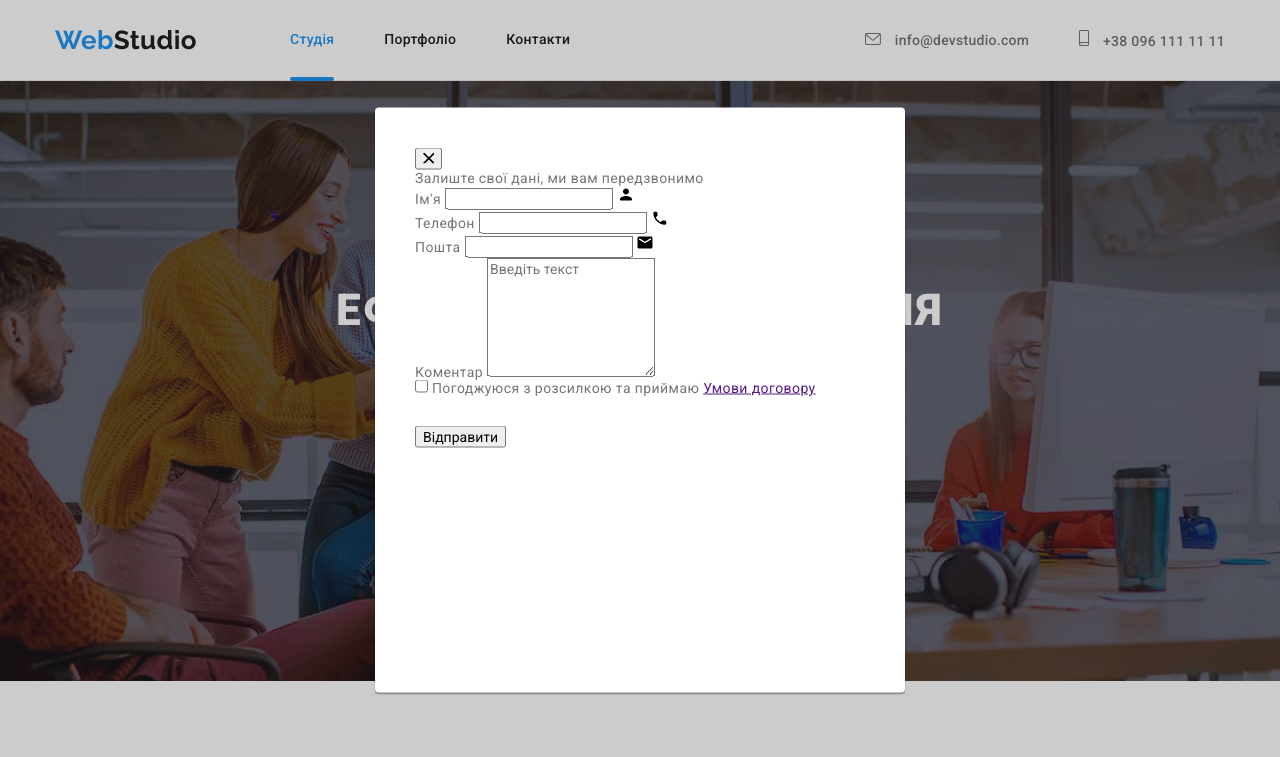
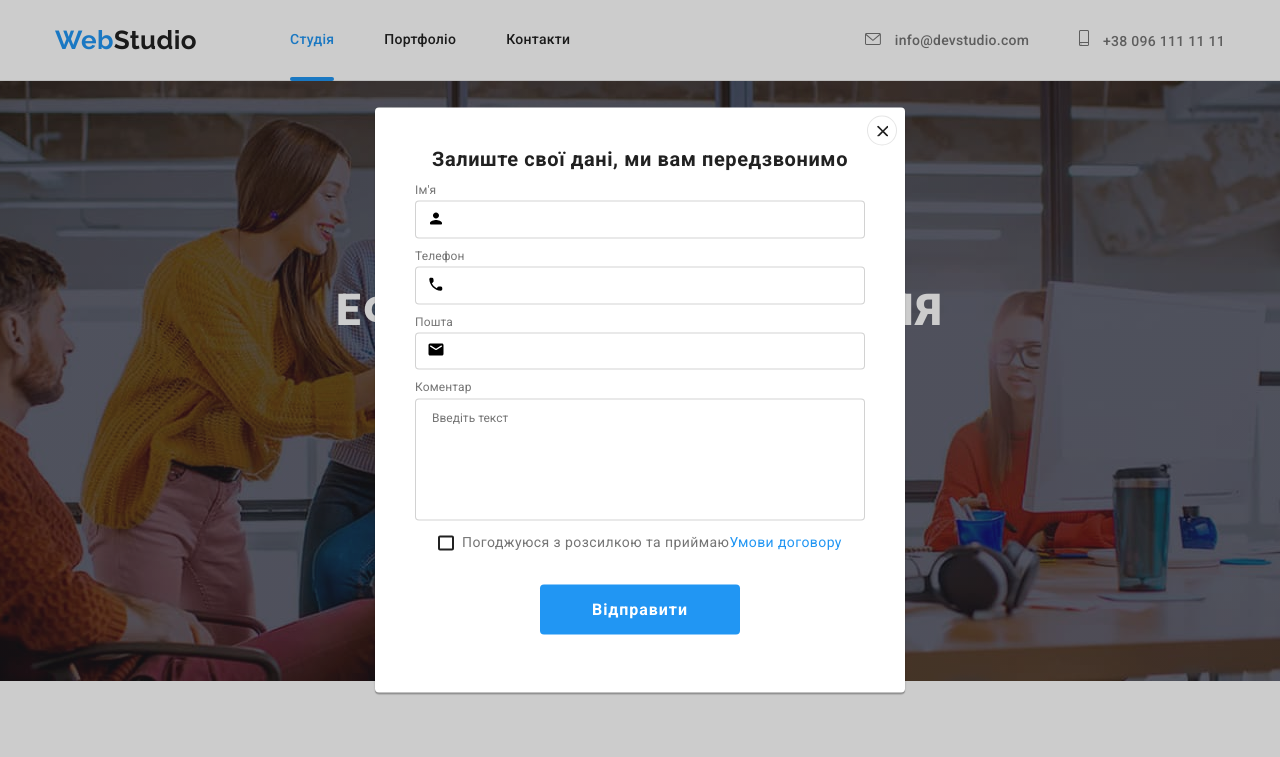
Before and after one commit to Palchuk13/goit-markup-hw-07, a plain HTML site: page index.html in a window 1280 px wide. Both pictures are taken after a click on the button "Замовити послугу". Shown: the top 757 px of the page. Drawn offline with nearby package versions, Linux system fonts and the light colour scheme.

Commit message:
Update index.html

```diff
--- a/index.html
+++ b/index.html
@@ -427,56 +427,56 @@
 
   <div class="backdrop is-hidden" data-modal>
     <div class="modal">
-      <button class="modal-close" type="button" data-modal-close>
+      <button class="modal__close" type="button" data-modal-close>
         <svg width="11" height="11">
           <use href="./images/sprite-icon.svg#icon-close"></use>
         </svg>
       </button>
-      <p class="modal-dsc">Залиште свої дані, ми вам передзвонимо</p>
+      <p class="modal__dsc">Залиште свої дані, ми вам передзвонимо</p>
       <form name="modal-form">
-        <ul class="modal-form list">
-          <li class="form-item">
-            <label class="modal-label">Ім'я
+        <ul class="modal-form">
+          <li class="modal-form__item">
+            <label class="modal-form__label">Ім'я
 
-              <input class="modal-input" type="text" name="username" autofocus />
-              <svg class="modal-icon" width="18" height="18">
+              <input class="modal-form__input" type="text" name="username" autofocus />
+              <svg class="modal-form__icon" width="18" height="18">
                 <use href="./images/sprite-icon.svg#person-modal"></use>
               </svg>
             </label>
           </li>
-          <li class="form-item">
-            <label class="modal-label">Телефон
-              <input class="modal-input" type="tel" name="tel" id="tel" />
-              <svg class="modal-icon" width="18" height="18">
+          <li class="modal-form__item">
+            <label class="modal-form__label">Телефон
+              <input class="modal-form__input" type="tel" name="tel" id="tel" />
+              <svg class="modal-form__icon" width="18" height="18">
                 <use href="./images/sprite-icon.svg#phone-modal"></use>
               </svg>
             </label>
           </li>
-          <li class="form-item">
-            <label class="modal-label">Пошта
+          <li class="modal-form__item">
+            <label class="modal-form__label">Пошта
 
-              <input class="modal-input" type="email" name="email" autocomplete="off" />
-              <svg class="modal-icon" width="18" height="18">
+              <input class="modal-form__input" type="email" name="email" autocomplete="off" />
+              <svg class="modal-form__icon" width="18" height="18">
                 <use href="./images/sprite-icon.svg#email-modal"></use>
               </svg>
             </label>
           </li>
-          <li class="form-item comment-item">
-            <label class="modal-label">Коментар
-              <textarea class="modal-comment" name="feedback" rows="7" placeholder="Введіть текст"></textarea>
+          <li class="modal-form__item">
+            <label class="modal-form__label">Коментар
+              <textarea class="modal-form__comment" name="feedback" rows="7" placeholder="Введіть текст"></textarea>
             </label>
           </li>
           <li class="checkbox">
-            <label class="checkbox-label">
-              <input class="checkbox-input" type="checkbox" name="policy" value="policy" id="policy" />
-              <span class="checkbox-icon"></span>
+            <label class="checkbox__label">
+              <input class="checkbox__input" type="checkbox" name="policy" value="policy" id="policy" />
+              <span class="checkbox__icon"></span>
               Погоджуюся з розсилкою та приймаю
-              <a class="modal-link" href="">Умови договору</a>
+              <a class="modal__link" href="">Умови договору</a>
             </label>
           </li>
         </ul>
-        <div class="modal-button">
-          <button class="button button-send" type="submit">Відправити</button>
+        <div class="modal__button">
+          <button class="modal__button--send" type="submit">Відправити</button>
         </div>
       </form>
     </div>
```
